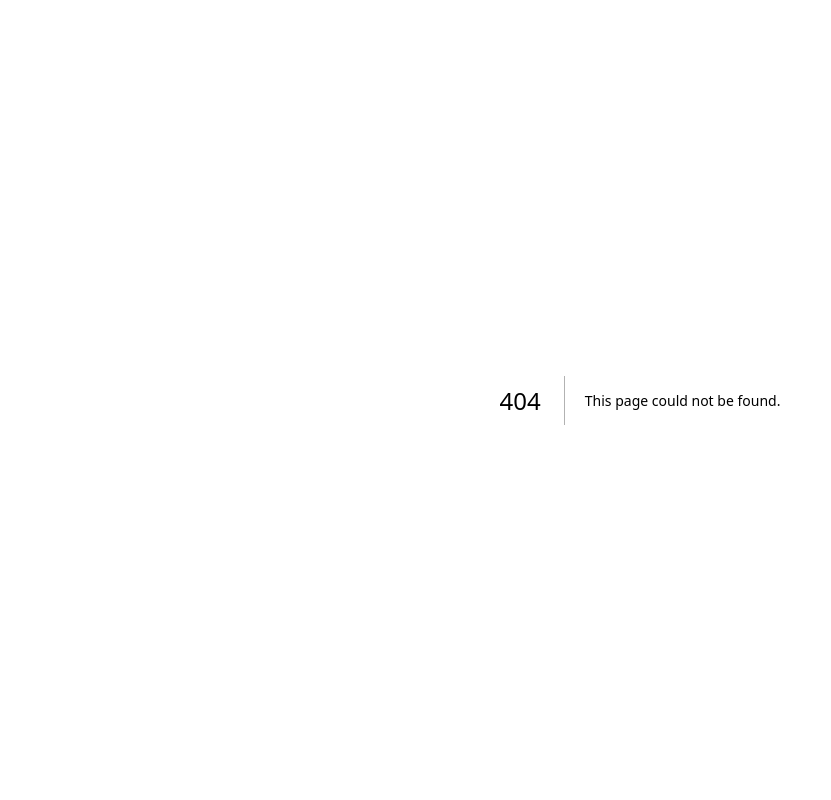
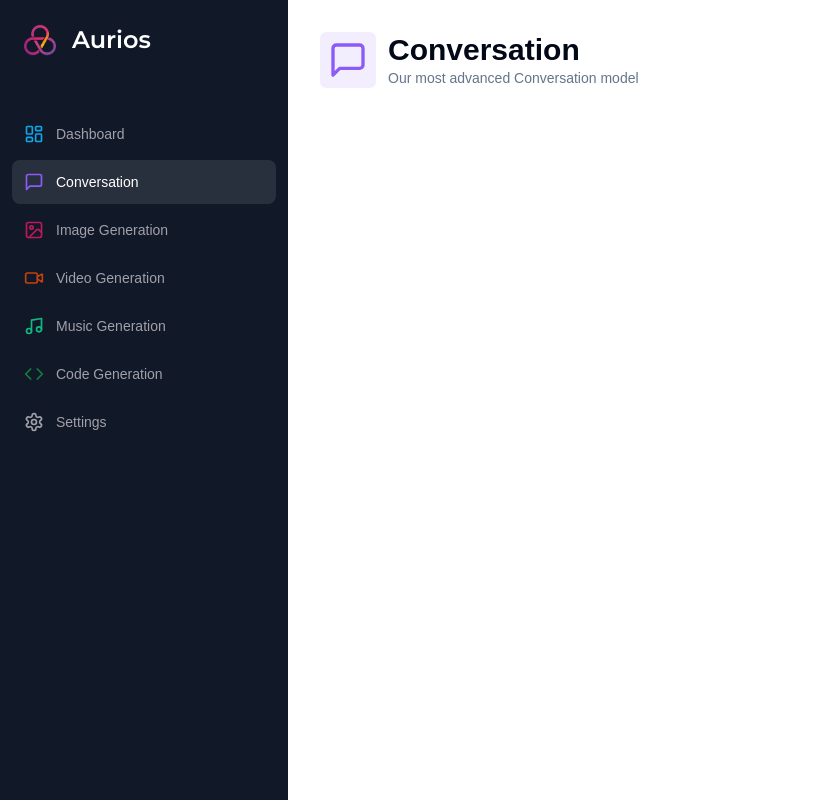
Before and after one commit to awaisnazir08/Aurios, a Next.js app: page /conversation in a window 1280 px wide. Before the commit this address had no page. Shown: the whole page, without its empty margins (0-831 px from the left). Built offline with nearby package versions, Linux system fonts and the light colour scheme.

Commit message:
make a nice heading component to use in all the sections like code, video, image

```diff
--- /dev/null
+++ b/app/(dashboard)/(routes)/conversation/page.tsx
@@ -0,0 +1,18 @@
+import { Heading } from "@/components/ui/heading";
+import { MessageSquare } from "lucide-react";
+
+const ConversationPage = () => {
+    return (
+        <div>
+            <Heading
+            title="Conversation"
+            description="Our most advanced Conversation model"
+            icon={MessageSquare}
+            iconColor="text-violet-500"
+            bgColor="bg-violet-500/10"
+            />
+        </div>
+    );
+}
+
+export default ConversationPage;
--- /dev/null
+++ b/components/ui/heading.tsx
@@ -0,0 +1,35 @@
+import { LucideIcon } from "lucide-react";
+
+import { cn } from "@/lib/utils";
+
+interface HeadingProps {
+    title: string;
+    description: string;
+    icon: LucideIcon;
+    iconColor?: string;
+    bgColor?: string;
+}
+
+export const Heading = ({
+    title,
+    description,
+    icon: Icon,
+    iconColor,
+    bgColor
+}: HeadingProps) => {
+    return (
+            <div className="px-4 lg:px-8 flex items-center gap-x-3 mb-8">
+                <div className={cn("p-2 w-fit rounded-md", bgColor)}>
+                    <Icon className={cn("w-10 h-10 ", iconColor)} />
+                </div>
+                <div>
+                    <h2 className="text-3xl font-bold ">
+                        {title}
+                    </h2>
+                    <p className="text-sm text-muted-foreground">
+                        {description}
+                    </p>
+                </div>
+            </div>
+    );
+};
```
